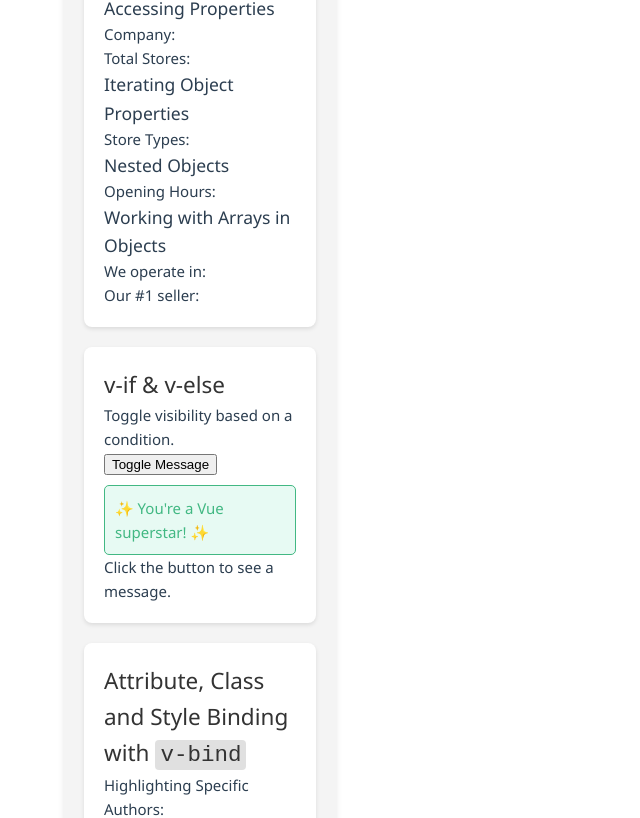
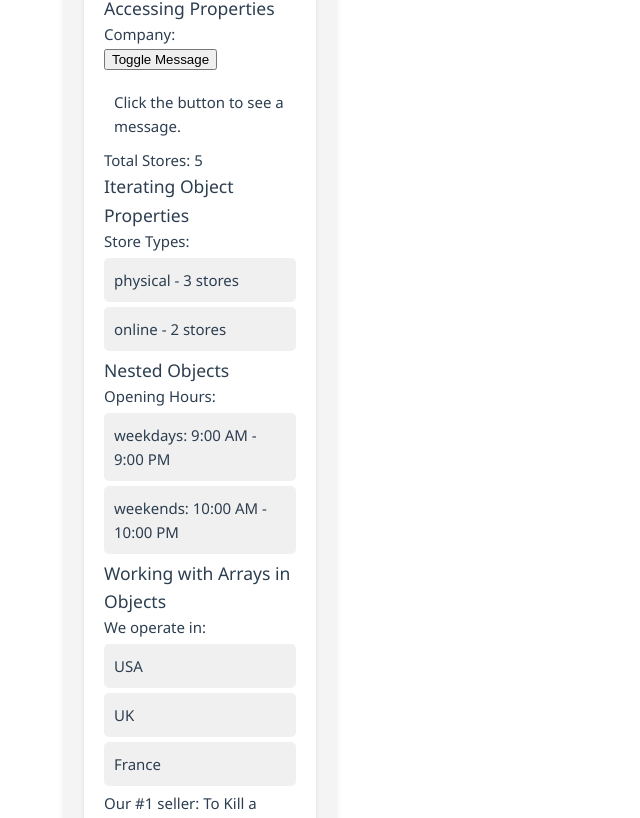
Before and after one commit to AllenSuncc/hsun-library, a Vue app: page / in a window 1280 px wide. Shown: the part 1489-2307 px from the top of the page, without its empty margins (0-640 px from the left). Built offline with nearby package versions, Linux system fonts and the light colour scheme.

Commit message:
complete activity 9-12

```diff
--- a/src/components/JSON.vue
+++ b/src/components/JSON.vue
@@ -60,9 +60,15 @@
         <!-- Activity 9a: Get the company name from the bookstores object. -->
         <!-- TODO: CODE TO GET COMPANY NAME HERE -->
       </p>
+      <button @click="showMessage = !showMessage">Toggle Message</button>
+
+      <p v-if="showMessage" class="message success">
+        ✨ You're a Vue superstar! ✨
+      </p>
+      <p v-else class="message">Click the button to see a message.</p>
 
       <p>
-        Total Stores:
+        Total Stores: {{ bookstores.totalStores }}
         <!-- Activity 9b: Get the total number of stores from the bookstores object. -->
         <!-- TODO: CODE TO GET TOTAL STORES HERE -->
       </p>
@@ -71,17 +77,32 @@
       <p>Store Types:</p>
       <!-- Activity 10: Iterate through the storeTypes array and display the store type and the number of stores that use that type. -->
       <!-- TODO: CODE TO RENDER LIST OF STORE TYPES HERE -->
+      <ul>
+        <li v-for="(count, type) in bookstores.storeTypes" :key="type">
+          {{ type }} - {{ count }} stores
+        </li>
+      </ul>
 
       <h3>Nested Objects</h3>
       <p>Opening Hours:</p>
       <!-- Activity 11: Iterate through the openingHours object and display the day of the week and the opening and closing times. -->
       <!-- TODO: CODE TO RENDER LIST OF OPENING HOURS HERE -->
+      <ul>
+        <li v-for="(time, day) in bookstores.openingHours" :key="day">
+          {{ day }}: {{ time.open }} - {{ time.close }}
+        </li>
+      </ul>
 
       <h3>Working with Arrays in Objects</h3>
       <!-- Activity 12: Get the top sellers from the bookstores object. -->
       <!-- TODO: CODE TO GET TOP SELLERS HERE -->
       <p>We operate in:</p>
-      <p>Our #1 seller:</p>
+      <ul>
+        <li v-for="(country, index) in bookstores.countries" :key="index">
+          {{ country }}
+        </li>
+      </ul>
+      <p>Our #1 seller: {{ bookstores.topSellers[0] }}</p>
     </section>
 
     <section class="lab-section">
```
